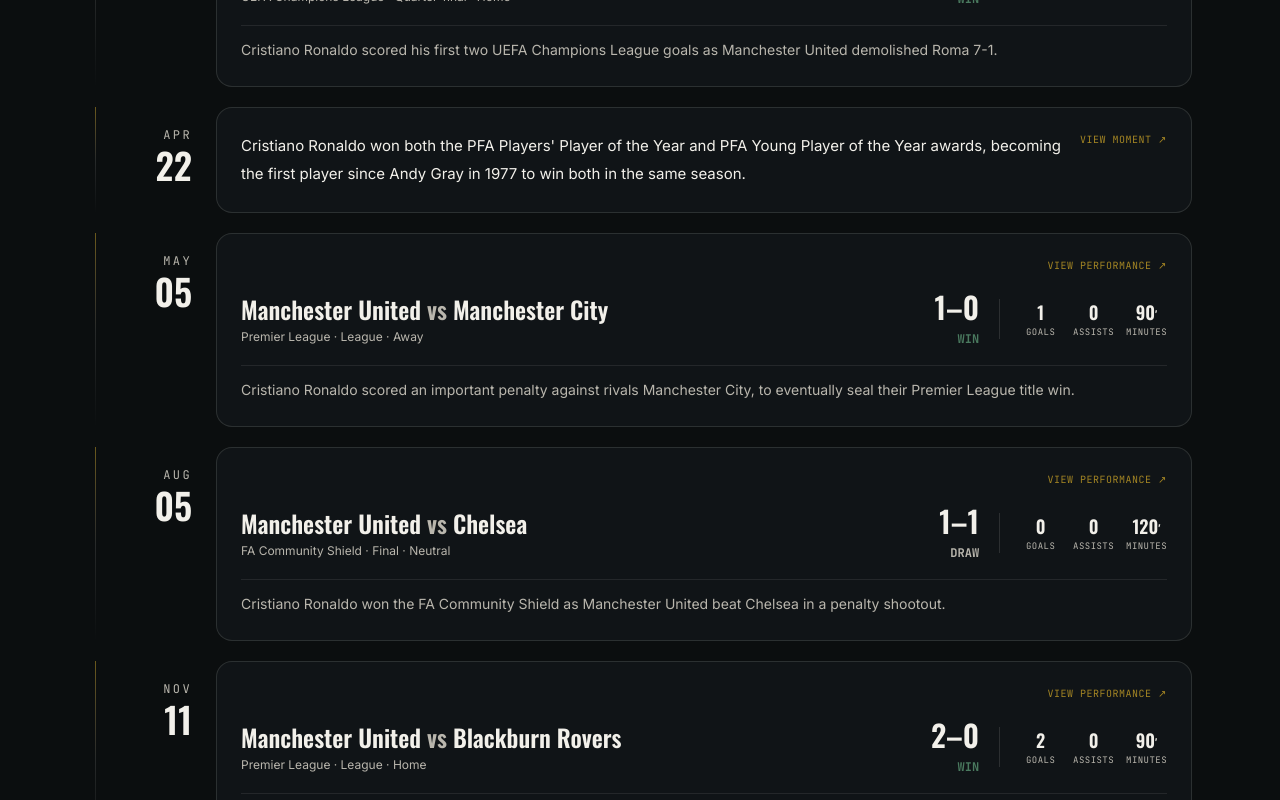
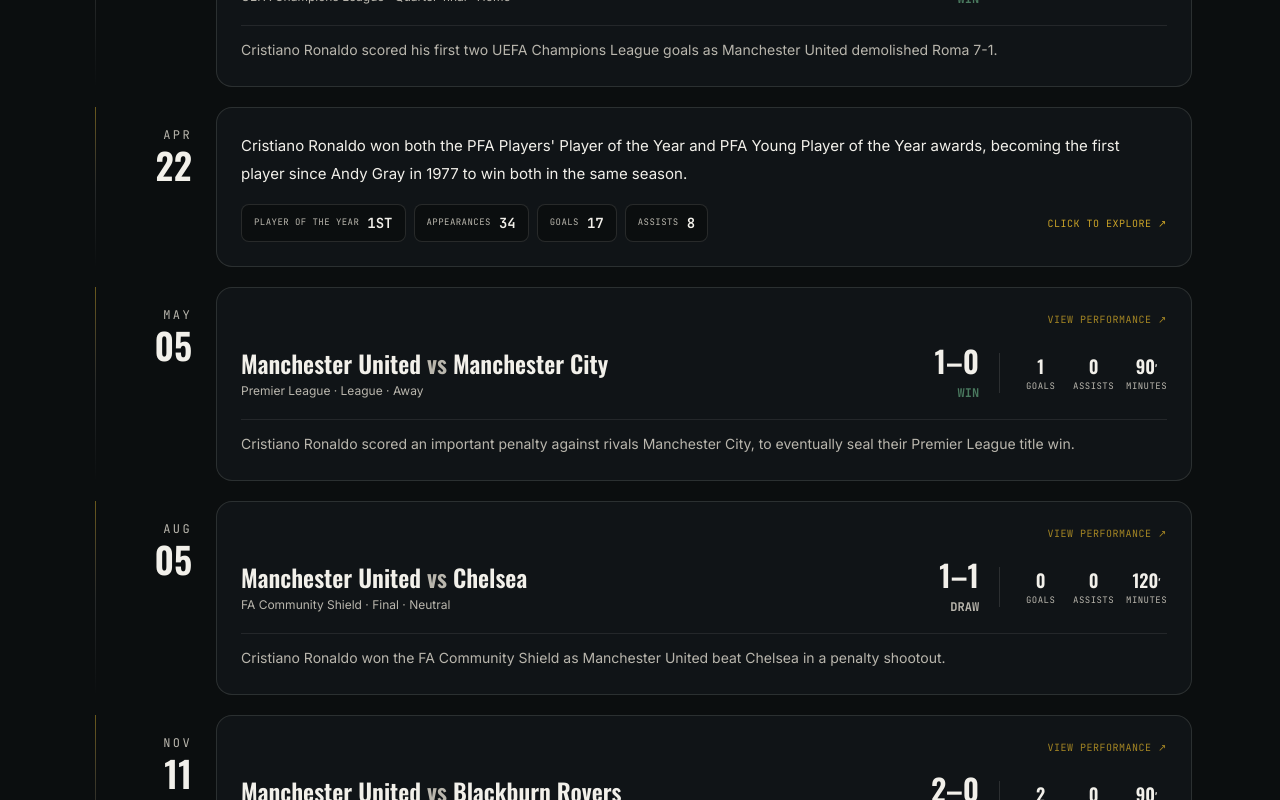
Before and after one commit to ronaldogoatsfc/cr7archive, a Next.js app: page /timeline in a window 1280 px wide. Shown: the part 6540-7340 px from the top of the page. Built offline with nearby package versions, Linux system fonts and the light colour scheme.

Commit message:
Preview timeline details before expanding

```diff
--- a/components/TimelineMomentCard.js
+++ b/components/TimelineMomentCard.js
@@ -3,6 +3,7 @@
 import { useEffect, useState } from "react";
 import { X } from "lucide-react";
 import TimelineDetailsPanel from "@/components/TimelineDetailsPanel";
+import TimelineCardPreview from "@/components/TimelineCardPreview";
 
 export default function TimelineMomentCard({ event, presentation, month, day, details }) {
   const [open, setOpen] = useState(false);
@@ -25,8 +26,8 @@ export default function TimelineMomentCard({ event, presentation, month, day, de
           className="group/card w-full rounded-2xl border border-line bg-pitch-raised/80 p-5 text-left transition duration-300 hover:border-gold/50 hover:bg-pitch-raised focus-visible:outline-none focus-visible:ring-2 focus-visible:ring-gold sm:p-6">
           <div className="flex items-start justify-between gap-4">
             <p className="text-sm leading-7 text-paper sm:text-[15px]">{event.description}</p>
-            <span className="shrink-0 whitespace-nowrap font-mono text-[10px] uppercase tracking-wider text-gold opacity-80 transition group-hover/card:opacity-100">View moment ↗</span>
           </div>
+          <TimelineCardPreview presentation={presentation} details={details} />
         </button>
         <span className="absolute left-[7px] top-0 hidden h-full w-px bg-gradient-to-b from-gold/50 via-line to-transparent sm:block" />
       </article>
```
